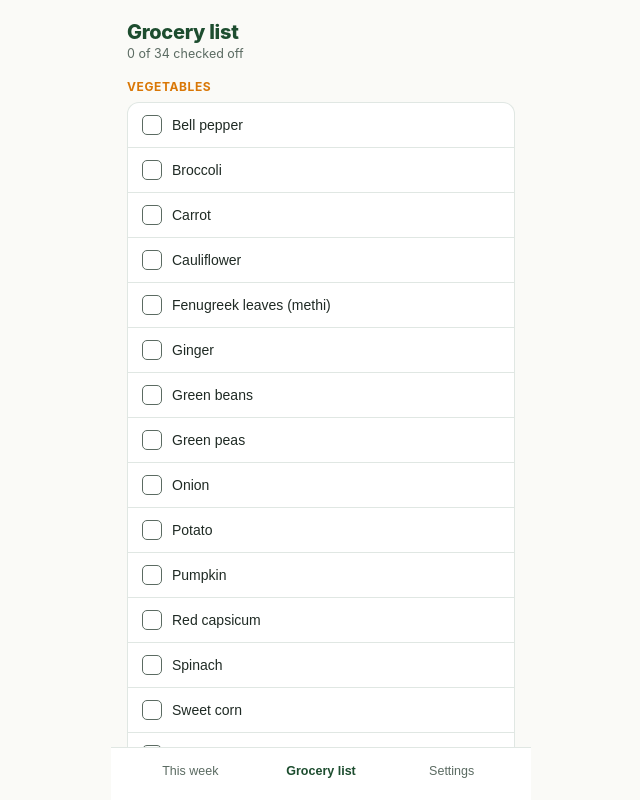
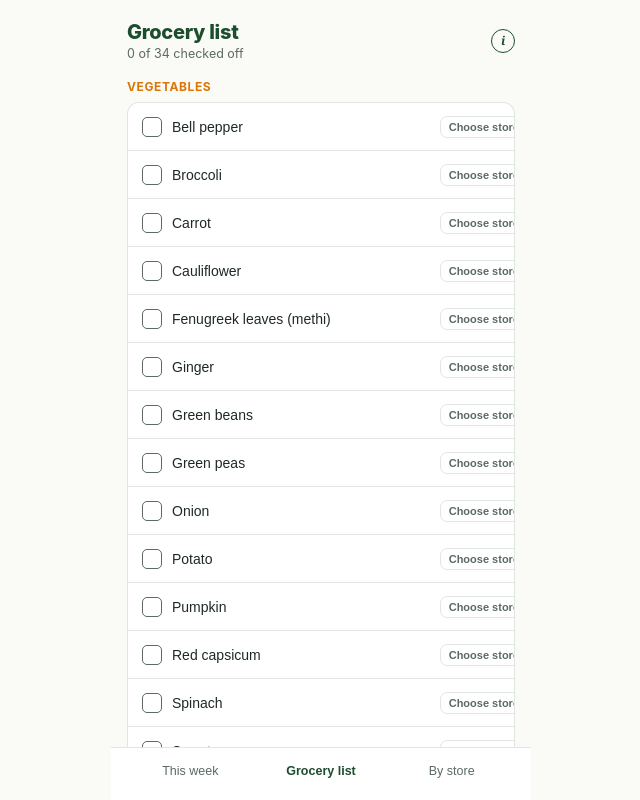
Before and after one commit to deeptigp09/meal-planner-app, a React (Vite) app: page / in a window 1280 px wide. Both pictures are taken after a click on the button "Grocery list". Shown: the top 800 px of the page, without its empty margins (319-959 px from the left). Built offline with nearby package versions, Linux system fonts and the light colour scheme.

Commit message:
changing the settings to add store picker

```diff
--- a/src/MealPlanner.jsx
+++ b/src/MealPlanner.jsx
@@ -37,7 +37,11 @@ const VEGETABLES = [
 
 const vegById = Object.fromEntries(VEGETABLES.map((v) => [v.id, v]));
 
-const DEFAULT_HOUSEHOLD_SIZE = 3; // shown in Settings; cosmetic only, doesn't affect the grocery list
+const STORES = [
+  { id: "walmart", label: "Walmart" },
+  { id: "sams_club", label: "Sam's Club" },
+  { id: "indian_store", label: "Indian store" },
+];
 
 // Pantry / dairy items that recur — kept separate from rotation since
 // they're restocked rather than "used up" the way produce is.
@@ -585,7 +589,136 @@ function DayCard({ day, isToday, onToggle, onRegenerate, regenerating }) {
   );
 }
 
-function GroceryGroup({ title, items, checked, onToggle, subtitle = null }) {
+function InfoBubble({ text }) {
+  const [open, setOpen] = useState(false);
+  return (
+    <div style={{ position: "relative" }}>
+      <button
+        onClick={() => setOpen((o) => !o)}
+        aria-label="App information"
+        style={{
+          width: 24,
+          height: 24,
+          borderRadius: "50%",
+          border: `1px solid ${COLORS.primary}`,
+          background: "transparent",
+          color: COLORS.primary,
+          fontSize: 12,
+          fontWeight: 700,
+          fontStyle: "italic",
+          fontFamily: "Georgia, serif",
+          cursor: "pointer",
+          display: "flex",
+          alignItems: "center",
+          justifyContent: "center",
+        }}
+      >
+        i
+      </button>
+      {open && (
+        <>
+          <div onClick={() => setOpen(false)} style={{ position: "fixed", inset: 0, zIndex: 30 }} />
+          <div
+            style={{
+              position: "absolute",
+              right: 0,
+              top: "calc(100% + 6px)",
+              background: COLORS.primary,
+              color: "white",
+              fontSize: 12,
+              lineHeight: 1.4,
+              padding: "10px 12px",
+              borderRadius: 10,
+              zIndex: 31,
+              width: 200,
+            }}
+          >
+            {text}
+          </div>
+        </>
+      )}
+    </div>
+  );
+}
+
+function StorePickerTag({ itemId, assignedStoreId, onAssign }) {
+  const [open, setOpen] = useState(false);
+  const assignedStore = STORES.find((s) => s.id === assignedStoreId);
+
+  return (
+    <div style={{ position: "relative", flexShrink: 0 }}>
+      <button
+        onClick={(e) => {
+          e.stopPropagation();
+          setOpen((o) => !o);
+        }}
+        style={{
+          fontSize: 11,
+          fontWeight: 600,
+          padding: "4px 8px",
+          borderRadius: 7,
+          border: `0.5px solid ${assignedStore ? COLORS.amber : COLORS.border}`,
+          background: assignedStore ? "#FBF1E6" : "transparent",
+          color: assignedStore ? COLORS.amber : COLORS.textMuted,
+          cursor: "pointer",
+          whiteSpace: "nowrap",
+        }}
+      >
+        {assignedStore ? assignedStore.label : "Choose store"}
+      </button>
+      {open && (
+        <>
+          <div
+            onClick={(e) => {
+              e.stopPropagation();
+              setOpen(false);
+            }}
+            style={{ position: "fixed", inset: 0, zIndex: 30 }}
+          />
+          <div
+            style={{
+              position: "absolute",
+              right: 0,
+              top: "calc(100% + 4px)",
+              background: COLORS.cardBg,
+              border: `0.5px solid ${COLORS.border}`,
+              borderRadius: 10,
+              overflow: "hidden",
+              zIndex: 31,
+              minWidth: 140,
+            }}
+          >
+            {STORES.map((store) => (
+              <button
+                key={store.id}
+                onClick={(e) => {
+                  e.stopPropagation();
+                  onAssign(itemId, store.id === assignedStoreId ? null : store.id);
+                  setOpen(false);
+                }}
+                style={{
+                  width: "100%",
+                  textAlign: "left",
+                  padding: "10px 12px",
+                  fontSize: 13,
+                  fontWeight: store.id === assignedStoreId ? 700 : 500,
+                  color: store.id === assignedStoreId ? COLORS.primary : COLORS.text,
+                  background: store.id === assignedStoreId ? "#EEF3EF" : "transparent",
+                  border: "none",
+                  cursor: "pointer",
+                }}
+              >
+                {store.label}
+              </button>
+            ))}
+          </div>
+        </>
+      )}
+    </div>
+  );
+}
+
+function GroceryGroup({ title, items, checked, onToggle, storeAssignments, onAssignStore, subtitle = null }) {
   if (!items.length) return null;
   return (
     <div style={{ marginBottom: 18 }}>
@@ -602,19 +735,29 @@ function GroceryGroup({ title, items, checked, onToggle, subtitle = null }) {
         {items.map((item, i) => {
           const isChecked = !!checked[item.id];
           return (
-            <button
+            <div
               key={item.id}
-              onClick={() => onToggle(item.id)}
               style={{
                 width: "100%",
                 display: "flex",
                 alignItems: "center",
+                justifyContent: "space-between",
                 padding: "12px 14px",
+                borderTop: i === 0 ? "none" : `0.5px solid ${COLORS.border}`,
+              }}
+            >
+              <button
+                onClick={() => onToggle(item.id)}
+                style={{
+                  display: "flex",
+                  alignItems: "center",
                   background: "transparent",
                   border: "none",
-                borderTop: i === 0 ? "none" : `0.5px solid ${COLORS.border}`,
                   cursor: "pointer",
                   textAlign: "left",
+                  padding: 0,
+                  flex: 1,
+                  minWidth: 0,
                 }}
               >
                 <span
@@ -638,14 +781,92 @@ function GroceryGroup({ title, items, checked, onToggle, subtitle = null }) {
                     marginLeft: 10,
                     color: isChecked ? COLORS.textMuted : COLORS.text,
                     textDecoration: isChecked ? "line-through" : "none",
+                    overflow: "hidden",
+                    textOverflow: "ellipsis",
+                    whiteSpace: "nowrap",
                   }}
                 >
                   {item.name}
                 </span>
               </button>
+              <div style={{ marginLeft: 8 }}>
+                <StorePickerTag
+                  itemId={item.id}
+                  assignedStoreId={storeAssignments[item.id]}
+                  onAssign={onAssignStore}
+                />
+              </div>
+            </div>
           );
         })}
       </div>
+    </div>
+  );
+}
+
+/* ---------------------------------------------------------------------
+   BY STORE VIEW — groups every grocery item by the store the user
+   assigned it to. Populated entirely by the person's own taps on the
+   Grocery list tab; nothing here is pre-set.
+--------------------------------------------------------------------- */
+
+function ByStoreView({ allItems, storeAssignments }) {
+  const groups = { walmart: [], sams_club: [], indian_store: [], unassigned: [] };
+
+  allItems.forEach((item) => {
+    const storeId = storeAssignments[item.id];
+    if (storeId && groups[storeId]) {
+      groups[storeId].push(item);
+    } else {
+      groups.unassigned.push(item);
+    }
+  });
+
+  const sections = [
+    { id: "walmart", label: "Walmart" },
+    { id: "sams_club", label: "Sam's Club" },
+    { id: "indian_store", label: "Indian store" },
+    { id: "unassigned", label: "Unassigned" },
+  ];
+
+  const anyAssigned = sections.slice(0, 3).some((s) => groups[s.id].length > 0);
+
+  if (!anyAssigned && groups.unassigned.length === allItems.length) {
+    return (
+      <div style={{ textAlign: "center", color: COLORS.textMuted, fontSize: 13, marginTop: 40, lineHeight: 1.6, padding: "0 20px" }}>
+        Choose a store for items on the grocery list tab — they'll show up here, grouped by where you're buying them.
+      </div>
+    );
+  }
+
+  return (
+    <div>
+      {sections.map((section) => {
+        const items = groups[section.id];
+        if (!items.length) return null;
+        return (
+          <div key={section.id} style={{ marginBottom: 18 }}>
+            <div style={{ fontSize: 12, fontWeight: 700, color: COLORS.amber, textTransform: "uppercase", letterSpacing: 0.6, marginBottom: 8 }}>
+              {section.label}
+            </div>
+            <div style={{ background: COLORS.cardBg, border: `0.5px solid ${COLORS.border}`, borderRadius: 12, overflow: "hidden" }}>
+              {items.map((item, i) => (
+                <div
+                  key={item.id}
+                  style={{
+                    padding: "12px 14px",
+                    fontSize: 14,
+                    color: COLORS.text,
+                    borderTop: i === 0 ? "none" : `0.5px solid ${COLORS.border}`,
+                  }}
+                >
+                  {item.name}
+                </div>
+              ))}
+            </div>
+          </div>
+        );
+      })}
     </div>
   );
 }
@@ -660,7 +881,7 @@ export default function MealPlannerApp() {
   const [checkedItems, setCheckedItems] = useState({});
   const [regeneratingDay, setRegeneratingDay] = useState(null);
   const [toast, setToast] = useState(null);
-  const [householdSize, setHouseholdSize] = useState(() => safeGet("householdSize", DEFAULT_HOUSEHOLD_SIZE));
+  const [storeAssignments, setStoreAssignments] = useState(() => safeGet("storeAssignments", {}));
 
   useEffect(() => {
     setPlan(generateMealPlan());
@@ -673,14 +894,23 @@ export default function MealPlannerApp() {
   }, [toast]);
 
   useEffect(() => {
-    safeSet("householdSize", householdSize);
-  }, [householdSize]);
+    safeSet("storeAssignments", storeAssignments);
+  }, [storeAssignments]);
 
-  function changeHouseholdSize(delta) {
-    setHouseholdSize((n) => Math.min(10, Math.max(1, n + delta)));
+  function assignStore(itemId, storeId) {
+    setStoreAssignments((prev) => {
+      const next = { ...prev };
+      if (storeId) {
+        next[itemId] = storeId;
+      } else {
+        delete next[itemId];
+      }
+      return next;
+    });
   }
 
   const groceries = plan ? buildGroceryList(plan) : { vegetables: [], dairy: [], pantry: [] };
+  const allGroceryItems = [...groceries.vegetables, ...groceries.dairy, ...groceries.pantry];
 
   function toggleDay(dayId) {
     setPlan((p) => ({
@@ -729,7 +959,7 @@ export default function MealPlannerApp() {
               <div style={{ fontSize: 20, fontWeight: 800, color: COLORS.primary, letterSpacing: -0.3 }}>
                 {tab === "week" && "This week"}
                 {tab === "grocery" && "Grocery list"}
-                {tab === "settings" && "Settings"}
+                {tab === "bystore" && "By store"}
               </div>
               {tab === "week" && (
                 <div style={{ fontSize: 12.5, color: COLORS.textMuted, marginTop: 2 }}>Saturday to Friday · 21 meals + baby</div>
@@ -738,6 +968,9 @@ export default function MealPlannerApp() {
                 <div style={{ fontSize: 12.5, color: COLORS.textMuted, marginTop: 2 }}>
                   {checkedCount} of {totalGroceryItems} checked off
                 </div>
+              )}
+              {tab === "bystore" && (
+                <div style={{ fontSize: 12.5, color: COLORS.textMuted, marginTop: 2 }}>Grouped by where you're buying each item</div>
               )}
             </div>
             {tab === "week" && (
@@ -757,6 +990,7 @@ export default function MealPlannerApp() {
                 Regenerate plan
               </button>
             )}
+            {tab !== "week" && <InfoBubble text="Weekly vegetarian meal planner with baby meals and a smart grocery list." />}
           </div>
         </div>
 
@@ -784,65 +1018,35 @@ export default function MealPlannerApp() {
 
           {plan && tab === "grocery" && (
             <>
-              <GroceryGroup title="Vegetables" items={groceries.vegetables} checked={checkedItems} onToggle={toggleGroceryItem} />
-              <GroceryGroup title="Dairy" items={groceries.dairy} checked={checkedItems} onToggle={toggleGroceryItem} />
-              <GroceryGroup title="Pantry & grains" items={groceries.pantry} checked={checkedItems} onToggle={toggleGroceryItem} />
+              <GroceryGroup
+                title="Vegetables"
+                items={groceries.vegetables}
+                checked={checkedItems}
+                onToggle={toggleGroceryItem}
+                storeAssignments={storeAssignments}
+                onAssignStore={assignStore}
+              />
+              <GroceryGroup
+                title="Dairy"
+                items={groceries.dairy}
+                checked={checkedItems}
+                onToggle={toggleGroceryItem}
+                storeAssignments={storeAssignments}
+                onAssignStore={assignStore}
+              />
+              <GroceryGroup
+                title="Pantry & grains"
+                items={groceries.pantry}
+                checked={checkedItems}
+                onToggle={toggleGroceryItem}
+                storeAssignments={storeAssignments}
+                onAssignStore={assignStore}
+              />
             </>
           )}
 
-          {tab === "settings" && (
-            <div>
-              <div style={{ background: COLORS.cardBg, border: `0.5px solid ${COLORS.border}`, borderRadius: 12, padding: 16, marginBottom: 12 }}>
-                <div style={{ fontWeight: 700, color: COLORS.primary, marginBottom: 10, fontSize: 14 }}>Household size</div>
-                <div style={{ display: "flex", alignItems: "center", justifyContent: "space-between" }}>
-                  <div style={{ fontSize: 13, color: COLORS.textMuted, lineHeight: 1.5, maxWidth: 200 }}>
-                    Adults eating from this plan.
-                  </div>
-                  <div style={{ display: "flex", alignItems: "center", gap: 12 }}>
-                    <button
-                      onClick={() => changeHouseholdSize(-1)}
-                      aria-label="Decrease household size"
-                      style={{
-                        width: 32, height: 32, borderRadius: 8, border: `0.5px solid ${COLORS.border}`,
-                        background: "transparent", color: COLORS.primary, fontSize: 18, fontWeight: 700, cursor: "pointer",
-                      }}
-                    >
-                      −
-                    </button>
-                    <span style={{ fontSize: 18, fontWeight: 700, color: COLORS.text, minWidth: 20, textAlign: "center" }}>
-                      {householdSize}
-                    </span>
-                    <button
-                      onClick={() => changeHouseholdSize(1)}
-                      aria-label="Increase household size"
-                      style={{
-                        width: 32, height: 32, borderRadius: 8, border: `0.5px solid ${COLORS.border}`,
-                        background: "transparent", color: COLORS.primary, fontSize: 18, fontWeight: 700, cursor: "pointer",
-                      }}
-                    >
-                      +
-                    </button>
-                  </div>
-                </div>
-                <div style={{ fontSize: 12, color: COLORS.textMuted, marginTop: 10, lineHeight: 1.5 }}>
-                  Plus 1 baby (11 months) — soft, lightly salted meals · one adult skips yogurt
-                </div>
-              </div>
-              <div style={{ background: COLORS.cardBg, border: `0.5px solid ${COLORS.border}`, borderRadius: 12, padding: 16, marginBottom: 12 }}>
-                <div style={{ fontWeight: 700, color: COLORS.primary, marginBottom: 6, fontSize: 14 }}>Meal mix</div>
-                <div style={{ fontSize: 13, color: COLORS.textMuted, lineHeight: 1.6 }}>
-                  Roughly 80% Indian vegetarian, 20% continental · idli/dosa batter featured 3-4 dinners a week · no eggs, no
-                  mushroom · cook time under 60 minutes
-                </div>
-              </div>
-              <div style={{ background: COLORS.cardBg, border: `0.5px solid ${COLORS.border}`, borderRadius: 12, padding: 16 }}>
-                <div style={{ fontWeight: 700, color: COLORS.primary, marginBottom: 6, fontSize: 14 }}>About this week's plan</div>
-                <div style={{ fontSize: 13, color: COLORS.textMuted, lineHeight: 1.6 }}>
-                  Open this app on Friday mornings to review and regenerate the week ahead. Evening cooking covers that night's
-                  dinner plus the next day's breakfast and lunch.
-                </div>
-              </div>
-            </div>
+          {plan && tab === "bystore" && (
+            <ByStoreView allItems={allGroceryItems} storeAssignments={storeAssignments} />
           )}
         </div>
 
@@ -882,7 +1086,7 @@ export default function MealPlannerApp() {
           {[
             { id: "week", label: "This week" },
             { id: "grocery", label: "Grocery list" },
-            { id: "settings", label: "Settings" },
+            { id: "bystore", label: "By store" },
           ].map((t) => (
             <button
               key={t.id}
```
Lines whose indentation alone changed are shown as unchanged.
